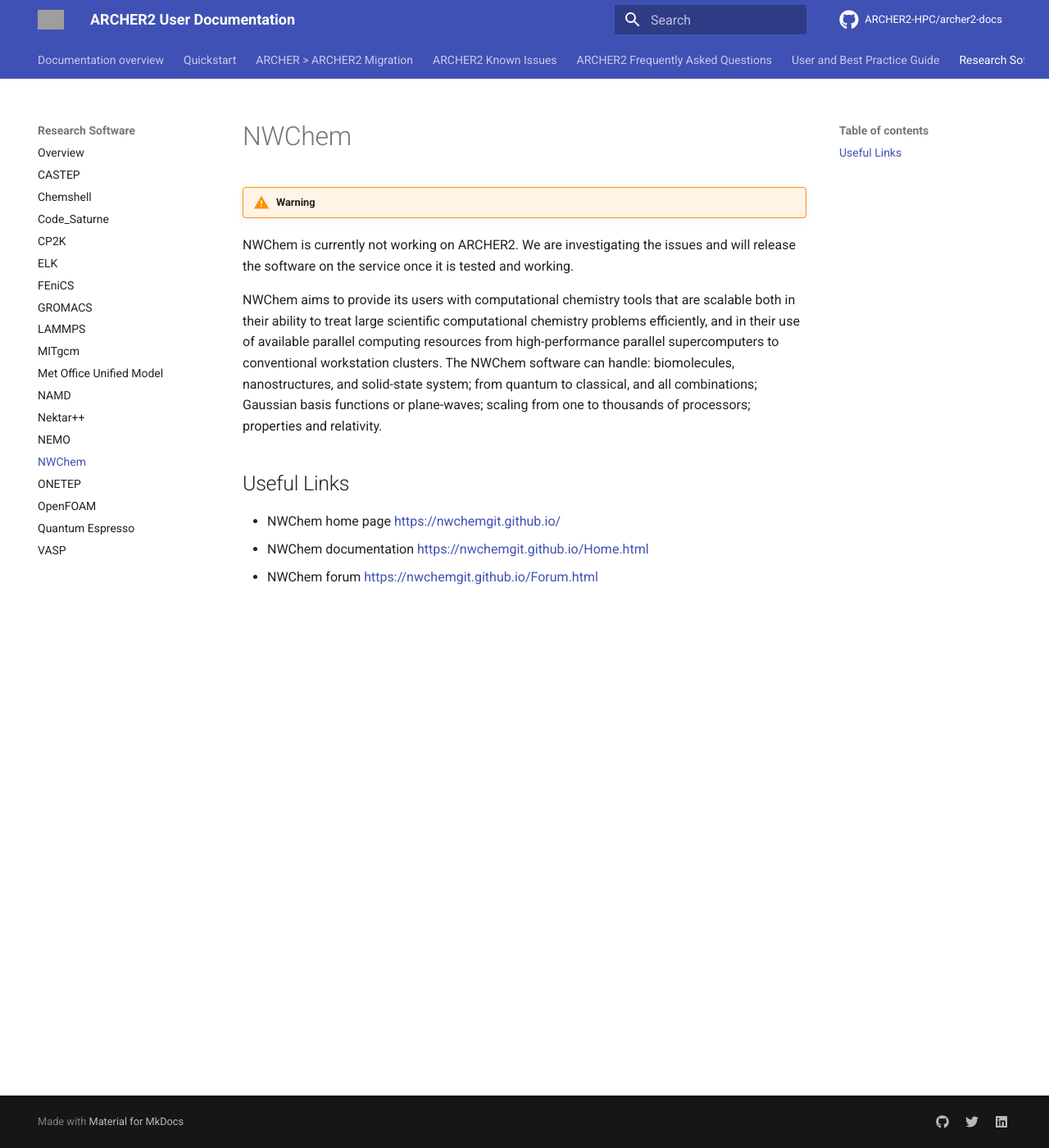
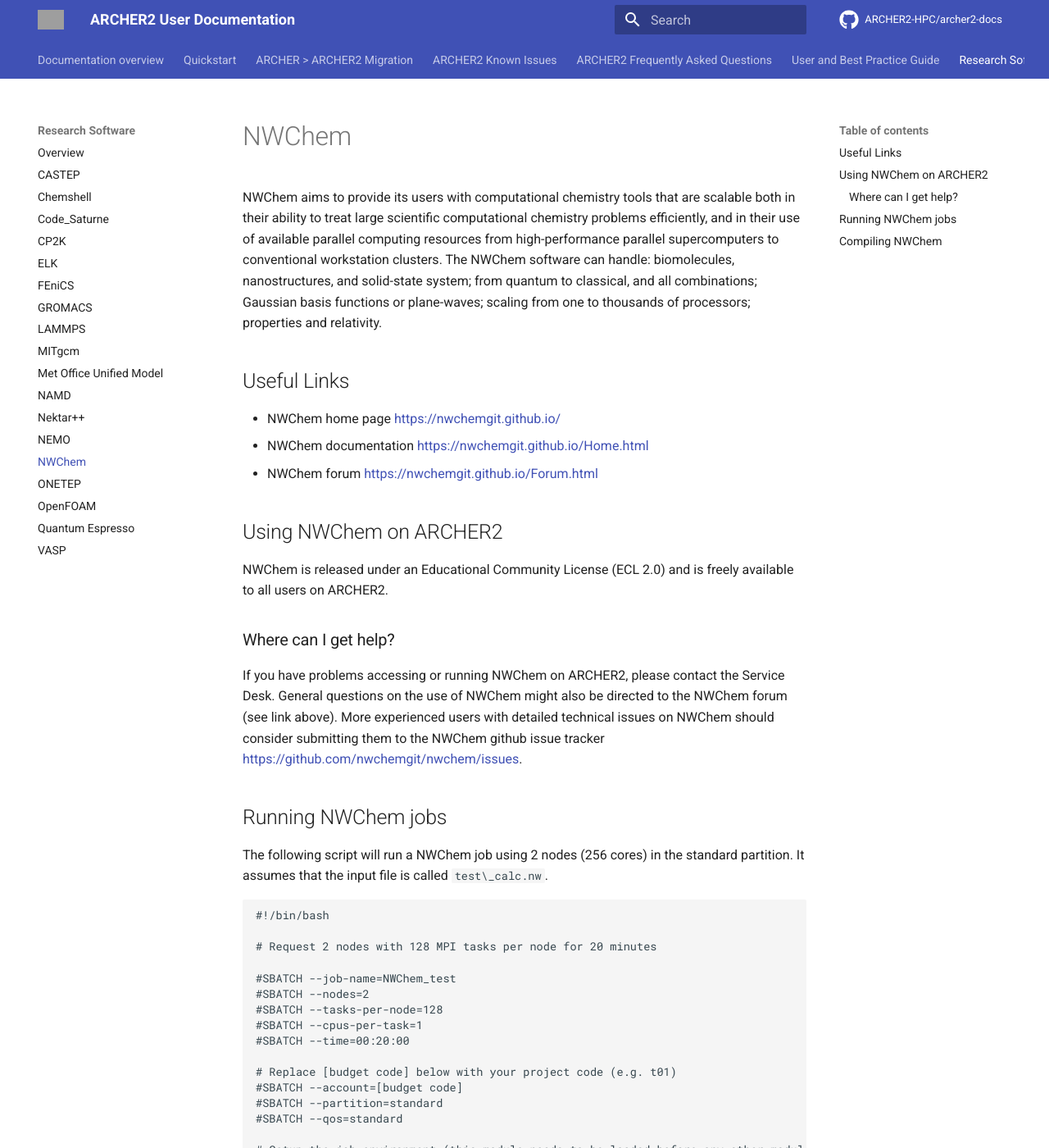
Before and after one commit to ARCHER2-HPC/archer2-docs, an MkDocs documentation site: the page built from docs/research-software/nwchem/nwchem.md, in a window 1280 px wide and 1400 px high. Shown: the whole window at 82% size. Built offline with MkDocs 1.6.1 and Material for MkDocs 9.7.7, drawn with Linux system fonts in a browser that asks for light colours; comment, search, counter and statistics services are not loaded; some of the changed text lies outside the part shown; grey boxes are pictures that could not be loaded.

Commit message:
Reinstate NWChem on ARCHER2

````diff
--- a/docs/research-software/nwchem/nwchem.md
+++ b/docs/research-software/nwchem/nwchem.md
@@ -1,9 +1,4 @@
 # NWChem
-
-!!!warning
-   NWChem is currently not working on ARCHER2. We are investigating the
-   issues and will release the software on the service once it is
-   tested and working.
 
 NWChem aims to provide its users with computational chemistry tools that
 are scalable both in their ability to treat large scientific
@@ -20,3 +15,57 @@
   - NWChem home page <https://nwchemgit.github.io/>
   - NWChem documentation <https://nwchemgit.github.io/Home.html>
   - NWChem forum <https://nwchemgit.github.io/Forum.html>
+
+## Using NWChem on ARCHER2
+
+NWChem is released under an Educational Community License (ECL 2.0) and
+is freely available to all users on ARCHER2.
+
+### Where can I get help?
+
+If you have problems accessing or running NWChem on ARCHER2, please
+contact the Service Desk. General questions on the use of NWChem might
+also be directed to the NWChem forum (see link above). More experienced
+users with detailed technical issues on NWChem should consider
+submitting them to the NWChem github issue tracker
+<https://github.com/nwchemgit/nwchem/issues>.
+
+## Running NWChem jobs
+
+The following script will run a NWChem job using 2 nodes (256 cores) in
+the standard partition. It assumes that the input file is called
+`test\_calc.nw`.
+
+```
+#!/bin/bash
+
+# Request 2 nodes with 128 MPI tasks per node for 20 minutes
+
+#SBATCH --job-name=NWChem_test
+#SBATCH --nodes=2
+#SBATCH --tasks-per-node=128
+#SBATCH --cpus-per-task=1
+#SBATCH --time=00:20:00
+
+# Replace [budget code] below with your project code (e.g. t01)
+#SBATCH --account=[budget code]
+#SBATCH --partition=standard
+#SBATCH --qos=standard
+
+# Setup the job environment (this module needs to be loaded before any other modules)
+module load epcc-job-env
+
+# Load the NWChem module, avoid any unintentional OpenMP threading by
+# setting OMP_NUM_THREADS, and launch the code.
+module load nwchem
+export OMP_NUM_THREADS=1
+srun --distribution=block:block --hint=nomultithread nwchem test_calc
+```
+
+## Compiling NWChem
+
+The latest instructions for building NWChem on ARCHER2 may be found in
+the GitHub repository of build instructions:
+
+   - [Build instructions for NWChem on
+     GitHub](https://github.com/hpc-uk/build-instructions/tree/master/NWChem)
````
